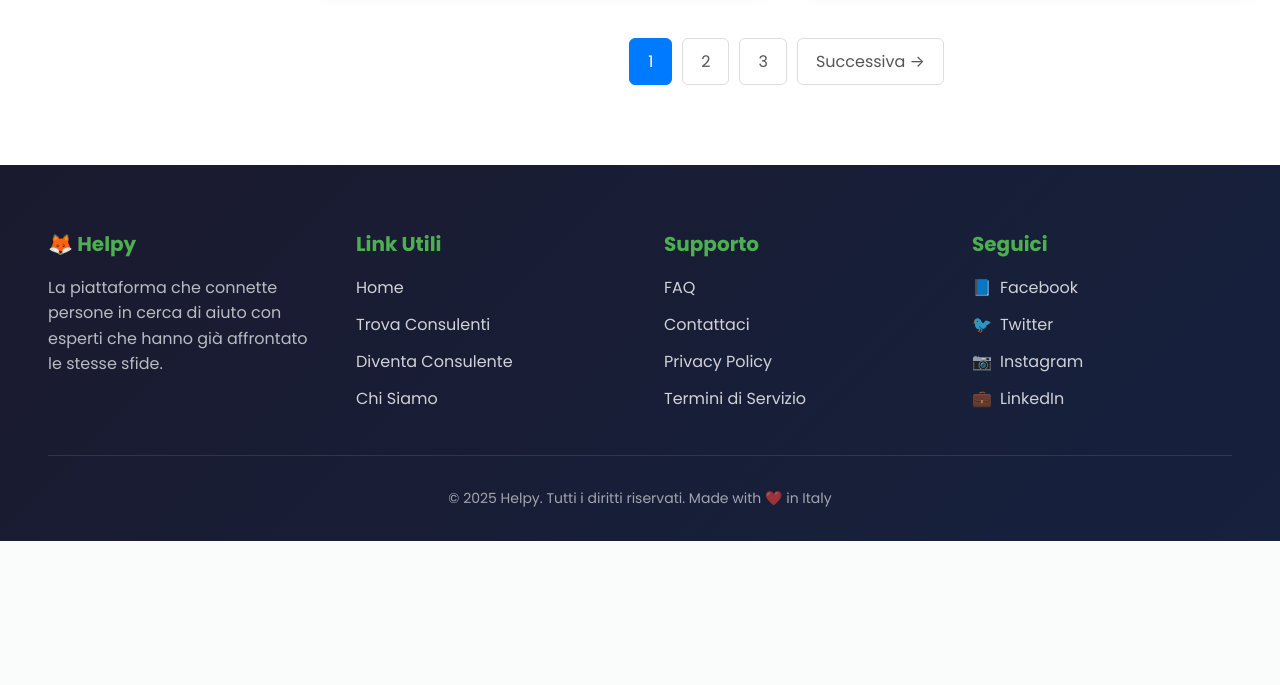
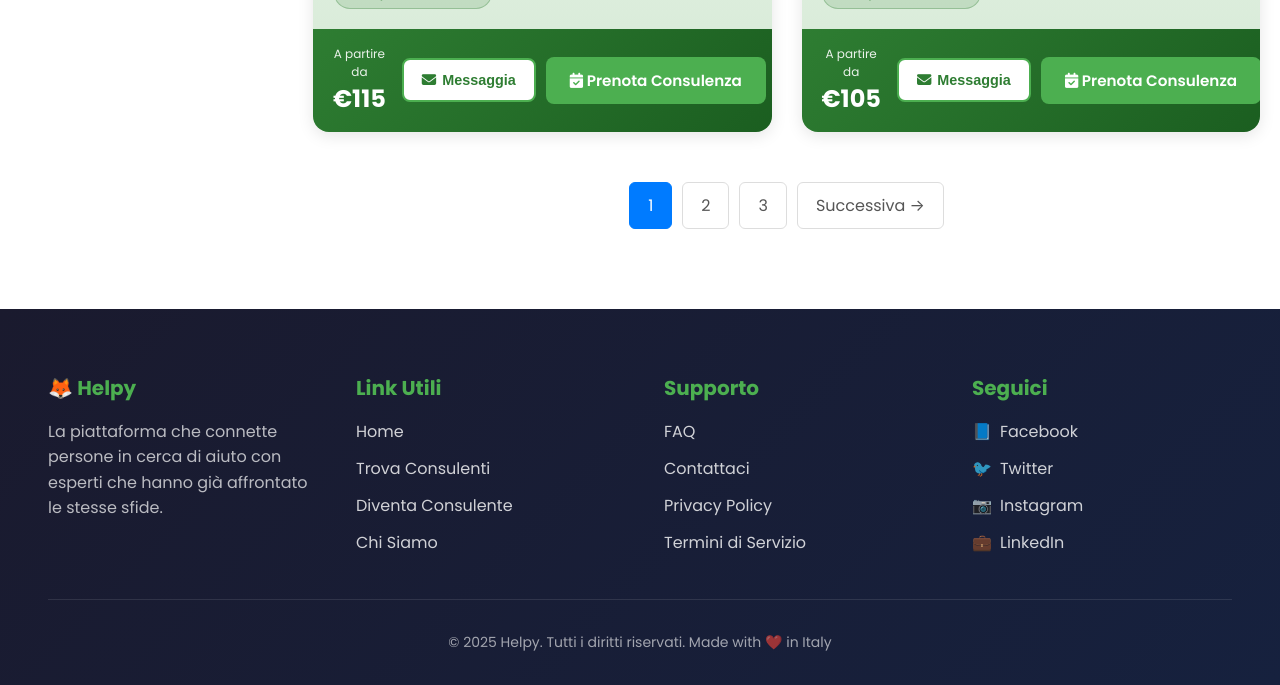
Before and after one commit to walle8646/helpy, a FastAPI app: page /consultants in a window 1280 px wide. Shown: the part 2574-3259 px from the top of the page. Before the commit the page ends 3115 px from the top, so only its background shows below. Run offline with FastAPI, Linux system fonts and the light colour scheme.

Commit message:
tasto messaggia

```diff
--- a/app/static/consultants.css
+++ b/app/static/consultants.css
@@ -437,6 +437,37 @@ h3.consultant-name {
     transform: scale(1.02) !important;
 }
 
+/* Container bottoni footer */
+.footer-buttons {
+    display: flex !important;
+    gap: 10px !important;
+    align-items: center !important;
+}
+
+/* Pulsante Messaggia */
+.btn-message-consultant {
+    padding: 12px 18px !important;
+    background: white !important;
+    color: #2e7d32 !important;
+    border: 2px solid #4caf50 !important;
+    border-radius: 8px !important;
+    font-size: 0.9em !important;
+    font-weight: 600 !important;
+    cursor: pointer !important;
+    transition: all 0.2s !important;
+    text-align: center !important;
+    text-decoration: none !important;
+    white-space: nowrap !important;
+    display: inline-flex !important;
+    align-items: center !important;
+    gap: 6px !important;
+}
+
+.btn-message-consultant:hover {
+    background: #e8f5e9 !important;
+    transform: scale(1.02) !important;
+}
+
 /* Filtro Range Prezzo */
 .price-filter-form {
     margin-top: 0;
--- a/app/templates/consultants.html
+++ b/app/templates/consultants.html
@@ -219,9 +219,18 @@
                         </div>
                         {% endif %}
 
-                        <a href="/book/{{ item.id }}" class="btn-consult">
-                            <i class="fas fa-calendar-check"></i> Prenota Consulenza
-                        </a>
+                        <div class="footer-buttons">
+                            <button class="btn-message-consultant"
+                                    data-consultant-id="{{ item.id }}"
+                                    data-consultant-name="{{ item.nome }} {{ item.cognome }}"
+                                    data-consultant-pic="{{ item.profile_picture or '/static/default-avatar.png' }}"
+                                    title="Invia un messaggio">
+                                <i class="fas fa-envelope"></i> Messaggia
+                            </button>
+                            <a href="/book/{{ item.id }}" class="btn-consult">
+                                <i class="fas fa-calendar-check"></i> Prenota Consulenza
+                            </a>
+                        </div>
                     </div>
                 </div>
                 {% endfor %}
@@ -345,5 +354,30 @@
             }
         });
     });
+
+    // 💬 Event listener per bottoni "Messaggia"
+    document.querySelectorAll('.btn-message-consultant').forEach(btn => {
+        btn.addEventListener('click', async (e) => {
+            e.preventDefault();
+
+            const consultantId = btn.dataset.consultantId;
+            const consultantName = btn.dataset.consultantName;
+            const consultantPic = btn.dataset.consultantPic;
+
+            {% if not current_user %}
+            // Utente non loggato - redirect al login
+            window.location.href = '/login?next=' + encodeURIComponent(window.location.pathname);
+            return;
+            {% endif %}
+
+            // Apri la chat con il consulente usando la funzione globale
+            if (typeof window.openChat === 'function') {
+                console.log('💬 Apertura chat con consulente:', { consultantId, consultantName, consultantPic });
+                window.openChat(consultantId, consultantName, consultantPic);
+            } else {
+                console.error('⚠️ window.openChat non disponibile');
+            }
+        });
+    });
 </script>
 {% endblock %}
```
